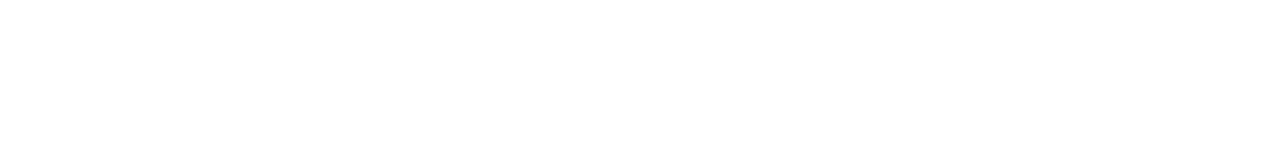
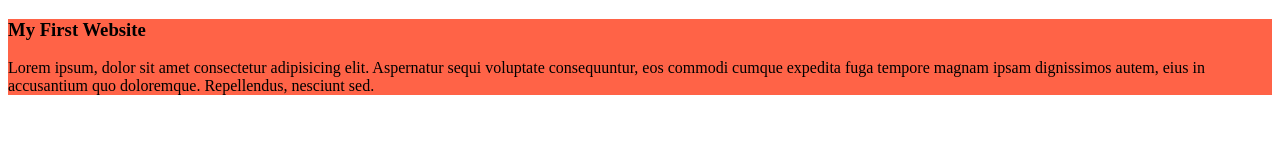
Before and after one commit to ShifaulHasan/my-first-github-repo, a plain HTML site: page index.html in a window 1280 px wide. Drawn offline with Linux system fonts and the light colour scheme.

Commit message:
added the first blog

```diff
--- a/index.html
+++ b/index.html
@@ -4,8 +4,14 @@
     <meta charset="UTF-8">
     <meta name="viewport" content="width=device-width, initial-scale=1.0">
     <title>My first Ever Github Repo</title>
+    <link rel="stylesheet" href="styles/blog.css">
 </head>
 <body>
-
+    <div>
+    <h3>My First Website</h3>
+    <p>Lorem ipsum, dolor sit amet consectetur adipisicing elit. Aspernatur sequi voluptate consequuntur, eos commodi
+        cumque expedita fuga tempore magnam
+         ipsam dignissimos autem, eius in accusantium quo doloremque. Repellendus, nesciunt sed.</p>
+        </div>
 </body>
 </html>
--- /dev/null
+++ b/styles/blog.css
@@ -0,0 +1,3 @@
+div{
+    background-color: tomato;
+}
```
